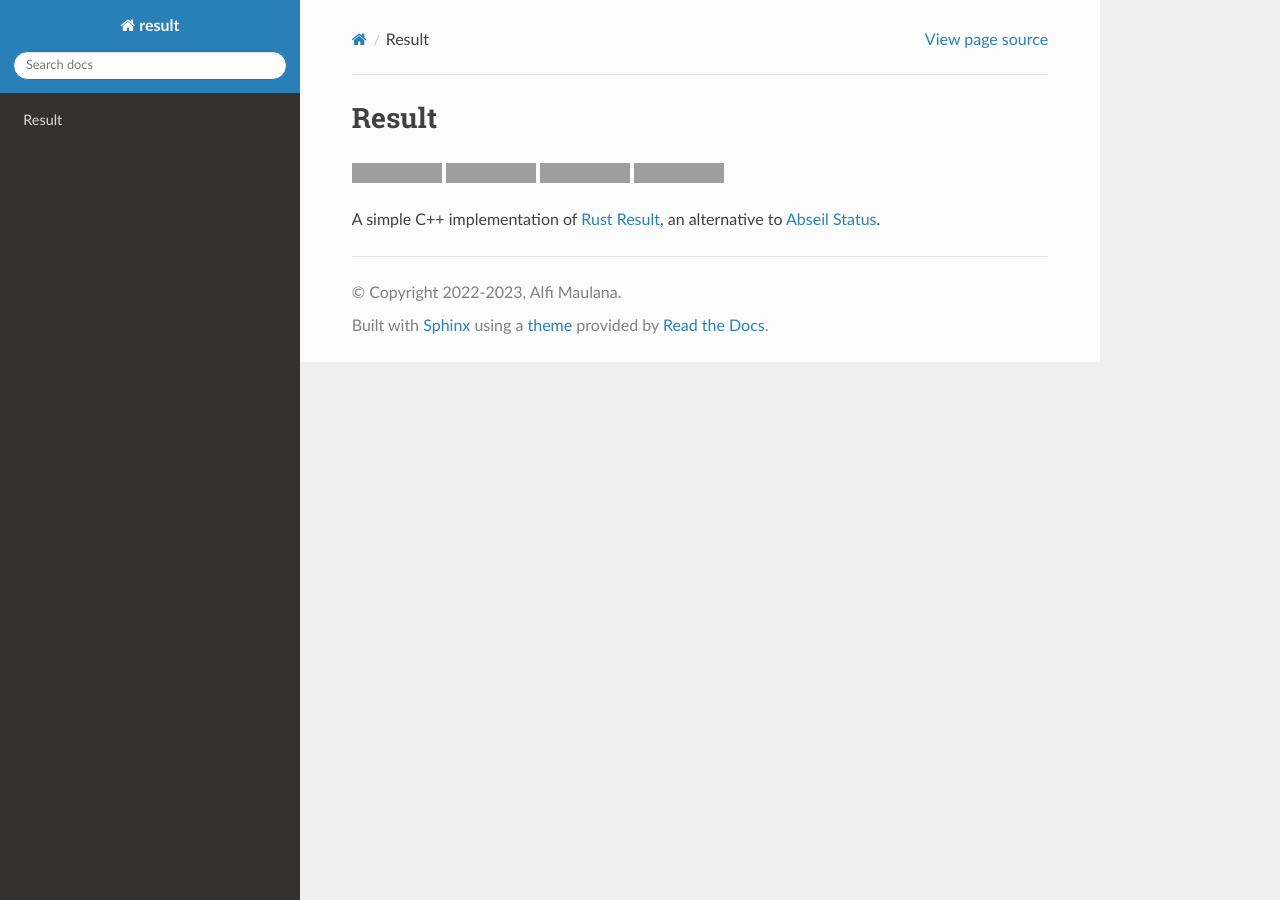
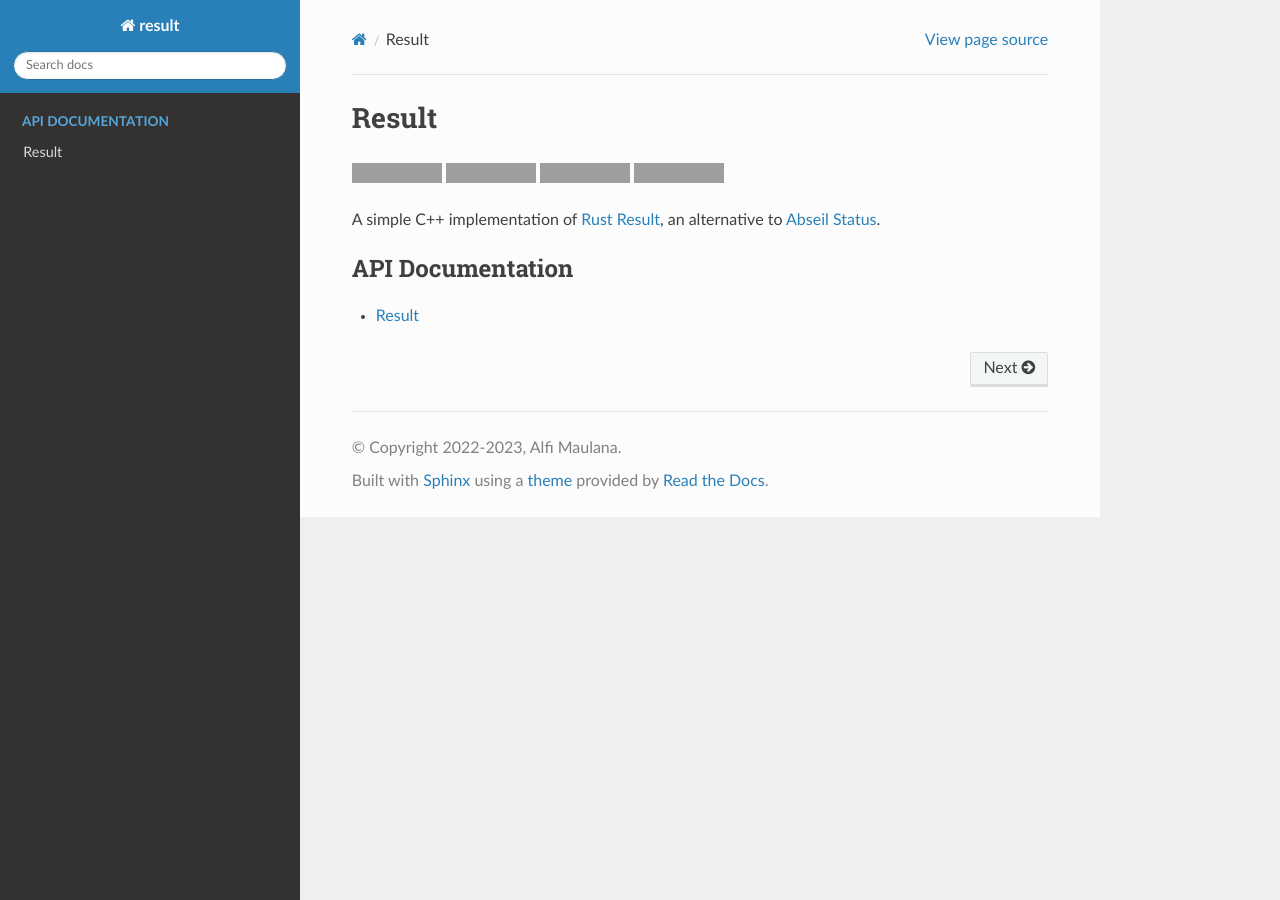
Before and after one commit to threeal/result, a Sphinx documentation site: the page built from docs/index.rst, in a window 1280 px wide. Built offline with Sphinx 7.4.7 and the Read the Docs theme 2.0.0, drawn with Linux system fonts in a browser that asks for light colours; grey boxes are pictures that could not be loaded.

Commit message:
add API docs page for `res::Result`

```diff
--- a/docs/index.rst
+++ b/docs/index.rst
@@ -4,6 +4,12 @@ Result
 |build_status_badge|_ |test_status_badge|_ |test_results_badge|_ |code_coverage_badge|_
 
 A simple C++ implementation of `Rust Result`_, an alternative to `Abseil Status`_.
+
+.. toctree::
+   :caption: API Documentation
+   :maxdepth: 1
+
+   result.rst
 
 .. |build_status_badge| image:: https://img.shields.io/github/actions/workflow/status/threeal/result/build.yml?branch=main
 .. _build_status_badge: https://github.com/threeal/result/actions/workflows/build.yml
--- /dev/null
+++ b/docs/result.rst
@@ -0,0 +1,6 @@
+Result
+======
+
+.. doxygenclass:: res::Result
+   :members:
+   :undoc-members:
```
